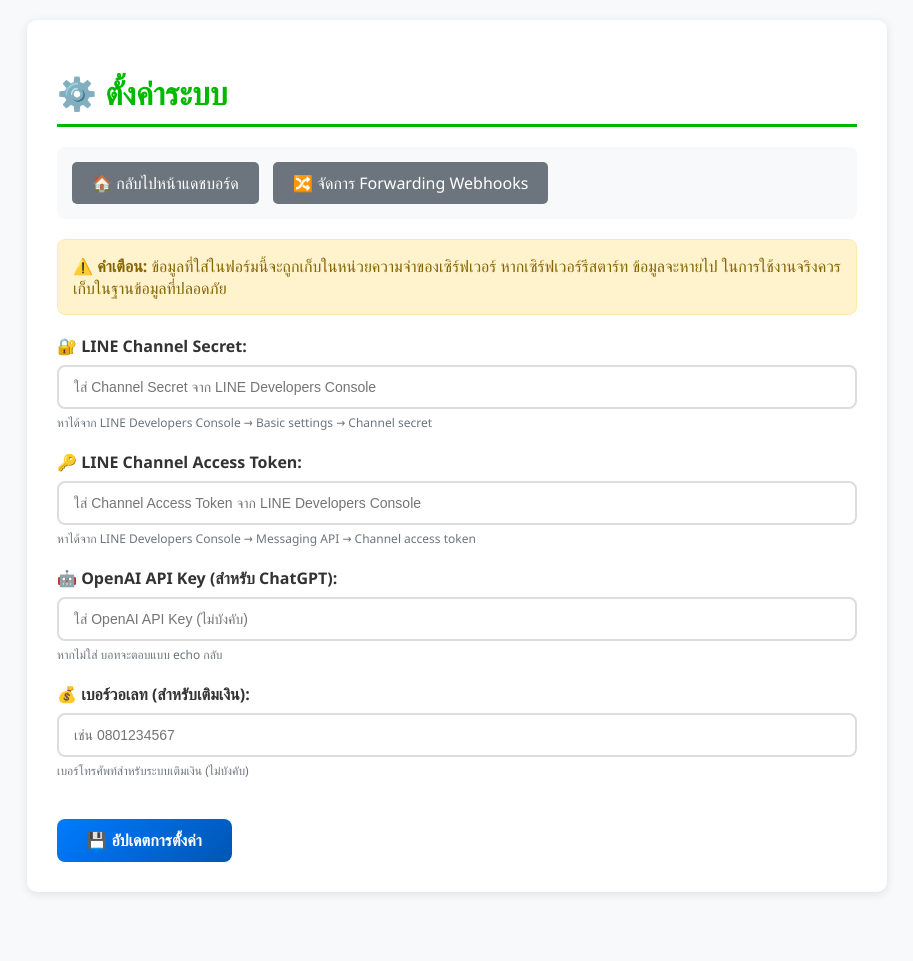
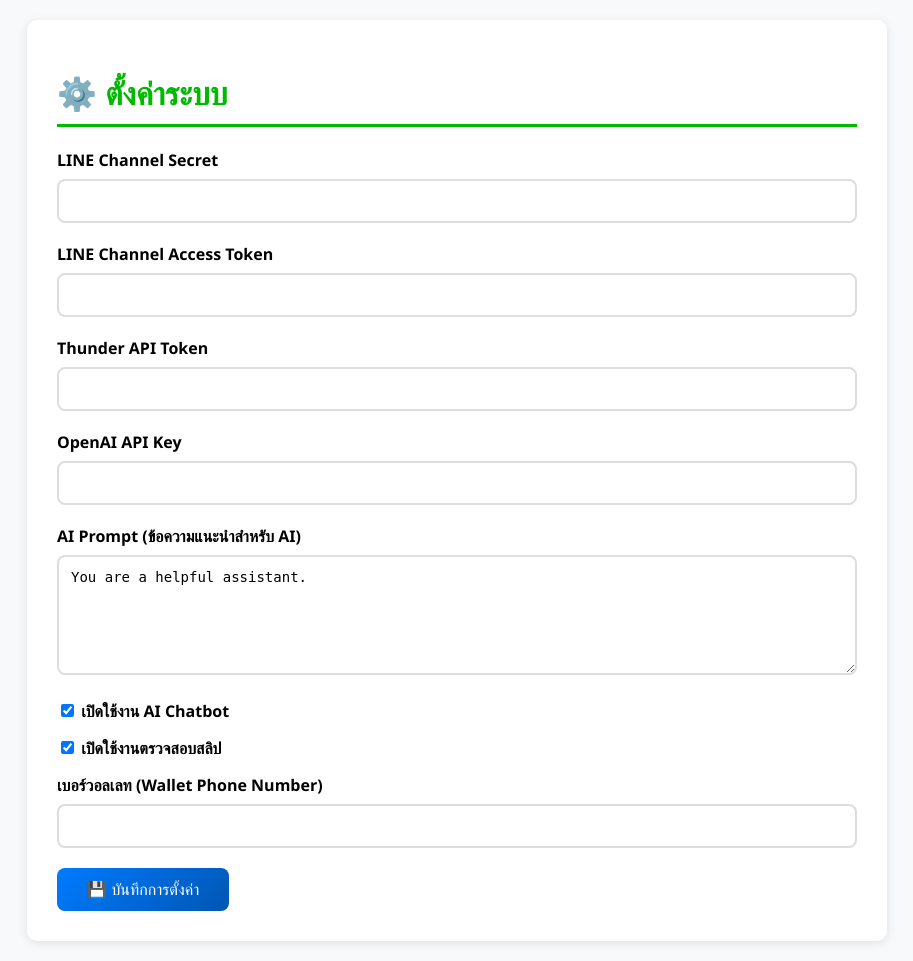
Before and after one commit to komsan114411/openclaw, a FastAPI app: page /admin/settings in a window 1280 px wide. Shown: the whole page, without its empty margins (183-1096 px from the left). Before the commit the page ends 894 px from the top, so only its background shows below. Run offline with FastAPI, Linux system fonts and the light colour scheme.

Commit message:
Update settings.html

```diff
--- a/templates/settings.html
+++ b/templates/settings.html
@@ -1,163 +1,22 @@
 <!DOCTYPE html>
-<html>
+<html lang="th">
 <head>
-    <meta charset="utf-8" />
-    <title>ตั้งค่าระบบ - LINE Bot Admin</title>
+    <meta charset="UTF-8">
+    <title>ตั้งค่าระบบ</title>
     <style>
-        body {
-            font-family: 'Segoe UI', Tahoma, Geneva, Verdana, sans-serif;
-            margin: 0;
-            padding: 20px;
-            background-color: #f8f9fa;
+        body { font-family: 'Segoe UI', Tahoma, Geneva, Verdana, sans-serif; margin: 0; padding: 20px; background-color: #f8f9fa; }
+        .container { max-width: 800px; margin: 0 auto; background: white; padding: 30px; border-radius: 10px; box-shadow: 0 2px 10px rgba(0,0,0,0.1); }
+        h1 { color: #00B900; border-bottom: 3px solid #00B900; padding-bottom: 10px; }
+        .form-group { margin-bottom: 20px; }
+        label { display: block; margin-bottom: 8px; font-weight: 600; }
+        input[type="text"], input[type="password"], textarea {
+            width: 100%; padding: 12px; border: 2px solid #ddd; border-radius: 8px; font-size: 14px; box-sizing: border-box;
         }
-        .container {
-            max-width: 800px;
-            margin: 0 auto;
-            background: white;
-            padding: 30px;
-            border-radius: 10px;
-            box-shadow: 0 2px 10px rgba(0,0,0,0.1);
-        }
-        h1 {
-            color: #00B900;
-            margin-bottom: 20px;
-            border-bottom: 3px solid #00B900;
-            padding-bottom: 10px;
-        }
-        nav {
-            margin: 20px 0;
-            padding: 15px;
-            background-color: #f8f9fa;
-            border-radius: 8px;
-        }
-        nav a {
-            display: inline-block;
-            padding: 10px 20px;
-            background-color: #6c757d;
-            color: white;
-            text-decoration: none;
-            border-radius: 5px;
-            transition: background-color 0.3s;
-            margin-right: 10px;
-        }
-        nav a:hover { background-color: #5a6268; }
-        .form-group {
-            margin-bottom: 20px;
-        }
-        label {
-            display: block;
-            margin-bottom: 8px;
-            font-weight: 600;
-            color: #333;
-        }
-        input[type="text"], input[type="password"] {
-            width: 100%;
-            padding: 12px 15px;
-            border: 2px solid #ddd;
-            border-radius: 8px;
-            font-size: 14px;
-            transition: border-color 0.3s;
-            box-sizing: border-box;
-        }
-        input[type="text"]:focus, input[type="password"]:focus {
-            outline: none;
-            border-color: #007bff;
-            box-shadow: 0 0 0 3px rgba(0,123,255,0.1);
-        }
-        button {
-            background: linear-gradient(135deg, #007bff, #0056b3);
-            color: white;
-            border: none;
-            padding: 12px 30px;
-           border-radius: 8px;
-           font-size: 16px;
-           font-weight: 600;
-           cursor: pointer;
-           transition: all 0.3s;
-           margin-top: 20px;
-       }
-       button:hover {
-           transform: translateY(-2px);
-           box-shadow: 0 4px 15px rgba(0,123,255,0.3);
-       }
-       .help-text {
-           font-size: 12px;
-           color: #6c757d;
-           margin-top: 5px;
-       }
-       .warning {
-           background-color: #fff3cd;
-           border: 1px solid #ffeaa7;
-           color: #856404;
-           padding: 15px;
-           border-radius: 8px;
-           margin: 20px 0;
-       }
-       .success-message {
-           background-color: #d4edda;
-           border: 1px solid #c3e6cb;
-           color: #155724;
-           padding: 15px;
-           border-radius: 8px;
-           margin: 20px 0;
-           display: none;
-       }
+        textarea { height: 120px; }
+        button { background: linear-gradient(135deg, #007bff, #0056b3); color: white; border: none; padding: 12px 30px; border-radius: 8px; font-size: 16px; cursor: pointer; }
+        button:hover { transform: translateY(-2px); box-shadow: 0 4px 15px rgba(0,123,255,0.3); }
+        .switch-group { margin-bottom: 15px; }
     </style>
-</head>
-<body>
-   <div class="container">
-       <h1>⚙️ ตั้งค่าระบบ</h1>
-
-       <nav>
-           <a href="/admin">🏠 กลับไปหน้าแดชบอร์ด</a>
-           <a href="/admin/forwarding">🔀 จัดการ Forwarding Webhooks</a>
-       </nav>
-
-       <div class="warning">
-           <strong>⚠️ คำเตือน:</strong> ข้อมูลที่ใส่ในฟอร์มนี้จะถูกเก็บในหน่วยความจำของเซิร์ฟเวอร์ หากเซิร์ฟเวอร์รีสตาร์ท ข้อมูลจะหายไป ในการใช้งานจริงควรเก็บในฐานข้อมูลที่ปลอดภัย
-       </div>
-
-       <div id="success-message" class="success-message">
-           ✅ บันทึกการตั้งค่าเรียบร้อยแล้ว!
-       </div>
-
-       <form onsubmit="return submitSettings(event)">
-           <div class="form-group">
-               <label for="line_channel_secret">🔐 LINE Channel Secret:</label>
-               <input type="password" name="line_channel_secret" id="line_channel_secret"
-                      value="{{ config.line_channel_secret }}"
-                      placeholder="ใส่ Channel Secret จาก LINE Developers Console" />
-               <div class="help-text">หาได้จาก LINE Developers Console → Basic settings → Channel secret</div>
-           </div>
-
-           <div class="form-group">
-               <label for="line_channel_access_token">🔑 LINE Channel Access Token:</label>
-               <input type="password" name="line_channel_access_token" id="line_channel_access_token"
-                      value="{{ config.line_channel_access_token }}"
-                      placeholder="ใส่ Channel Access Token จาก LINE Developers Console" />
-               <div class="help-text">หาได้จาก LINE Developers Console → Messaging API → Channel access token</div>
-           </div>
-
-           <div class="form-group">
-               <label for="openai_api_key">🤖 OpenAI API Key (สำหรับ ChatGPT):</label>
-               <input type="password" name="openai_api_key" id="openai_api_key"
-                      value="{{ config.openai_api_key }}"
-                      placeholder="ใส่ OpenAI API Key (ไม่บังคับ)" />
-               <div class="help-text">หากไม่ใส่ บอทจะตอบแบบ echo กลับ</div>
-           </div>
-
-           <div class="form-group">
-               <label for="wallet_phone_number">💰 เบอร์วอเลท (สำหรับเติมเงิน):</label>
-               <input type="text" name="wallet_phone_number" id="wallet_phone_number"
-                      value="{{ config.wallet_phone_number }}"
-                      placeholder="เช่น 0801234567" />
-               <div class="help-text">เบอร์โทรศัพท์สำหรับระบบเติมเงิน (ไม่บังคับ)</div>
-           </div>
-
-           <button type="submit">💾 อัปเดตการตั้งค่า</button>
-       </form>
-   </div>
-
     <script>
         function submitSettings(event) {
             event.preventDefault();
@@ -165,43 +24,67 @@
             const data = {
                 line_channel_secret: form.line_channel_secret.value,
                 line_channel_access_token: form.line_channel_access_token.value,
+                thunder_api_token: form.thunder_api_token.value,
                 openai_api_key: form.openai_api_key.value,
+                ai_prompt: form.ai_prompt.value,
                 wallet_phone_number: form.wallet_phone_number.value,
+                ai_enabled: form.ai_enabled.checked,
+                slip_enabled: form.slip_enabled.checked
             };
-
-           // Show loading state
-           const button = form.querySelector('button');
-           const originalText = button.textContent;
-           button.textContent = '⏳ กำลังบันทึก...';
-           button.disabled = true;
-
             fetch('/admin/settings/update', {
                 method: 'POST',
                 headers: { 'Content-Type': 'application/json' },
                 body: JSON.stringify(data)
-           }).then(response => {
-               // Reset button
-               button.textContent = originalText;
-               button.disabled = false;
-
-               if (response.ok) {
-                   // Show success message
-                   document.getElementById('success-message').style.display = 'block';
-                   setTimeout(() => {
-                       document.getElementById('success-message').style.display = 'none';
-                   }, 3000);
+            }).then(resp => {
+                if (resp.ok) {
+                    alert('✅ บันทึกการตั้งค่าเรียบร้อยแล้ว!');
                 } else {
                     alert('❌ เกิดข้อผิดพลาดในการบันทึก');
                 }
             }).catch(err => {
                 console.error(err);
-               button.textContent = originalText;
-               button.disabled = false;
                 alert('❌ เกิดข้อผิดพลาดในการเชื่อมต่อ');
             });
-
             return false;
         }
     </script>
+</head>
+<body>
+<div class="container">
+    <h1>⚙️ ตั้งค่าระบบ</h1>
+    <form onsubmit="submitSettings(event)">
+        <div class="form-group">
+            <label>LINE Channel Secret</label>
+            <input type="password" name="line_channel_secret" value="{{ config.line_channel_secret }}">
+        </div>
+        <div class="form-group">
+            <label>LINE Channel Access Token</label>
+            <input type="password" name="line_channel_access_token" value="{{ config.line_channel_access_token }}">
+        </div>
+        <div class="form-group">
+            <label>Thunder API Token</label>
+            <input type="password" name="thunder_api_token" value="{{ config.thunder_api_token }}">
+        </div>
+        <div class="form-group">
+            <label>OpenAI API Key</label>
+            <input type="password" name="openai_api_key" value="{{ config.openai_api_key }}">
+        </div>
+        <div class="form-group">
+            <label>AI Prompt (ข้อความแนะนำสำหรับ AI)</label>
+            <textarea name="ai_prompt">{{ config.ai_prompt }}</textarea>
+        </div>
+        <div class="switch-group">
+            <label><input type="checkbox" name="ai_enabled" {% if config.ai_enabled %}checked{% endif %}> เปิดใช้งาน AI Chatbot</label>
+        </div>
+        <div class="switch-group">
+            <label><input type="checkbox" name="slip_enabled" {% if config.slip_enabled %}checked{% endif %}> เปิดใช้งานตรวจสอบสลิป</label>
+        </div>
+        <div class="form-group">
+            <label>เบอร์วอลเลท (Wallet Phone Number)</label>
+            <input type="text" name="wallet_phone_number" value="{{ config.wallet_phone_number }}">
+        </div>
+        <button type="submit">💾 บันทึกการตั้งค่า</button>
+    </form>
+</div>
 </body>
 </html>
```
Lines whose indentation alone changed are shown as unchanged.
